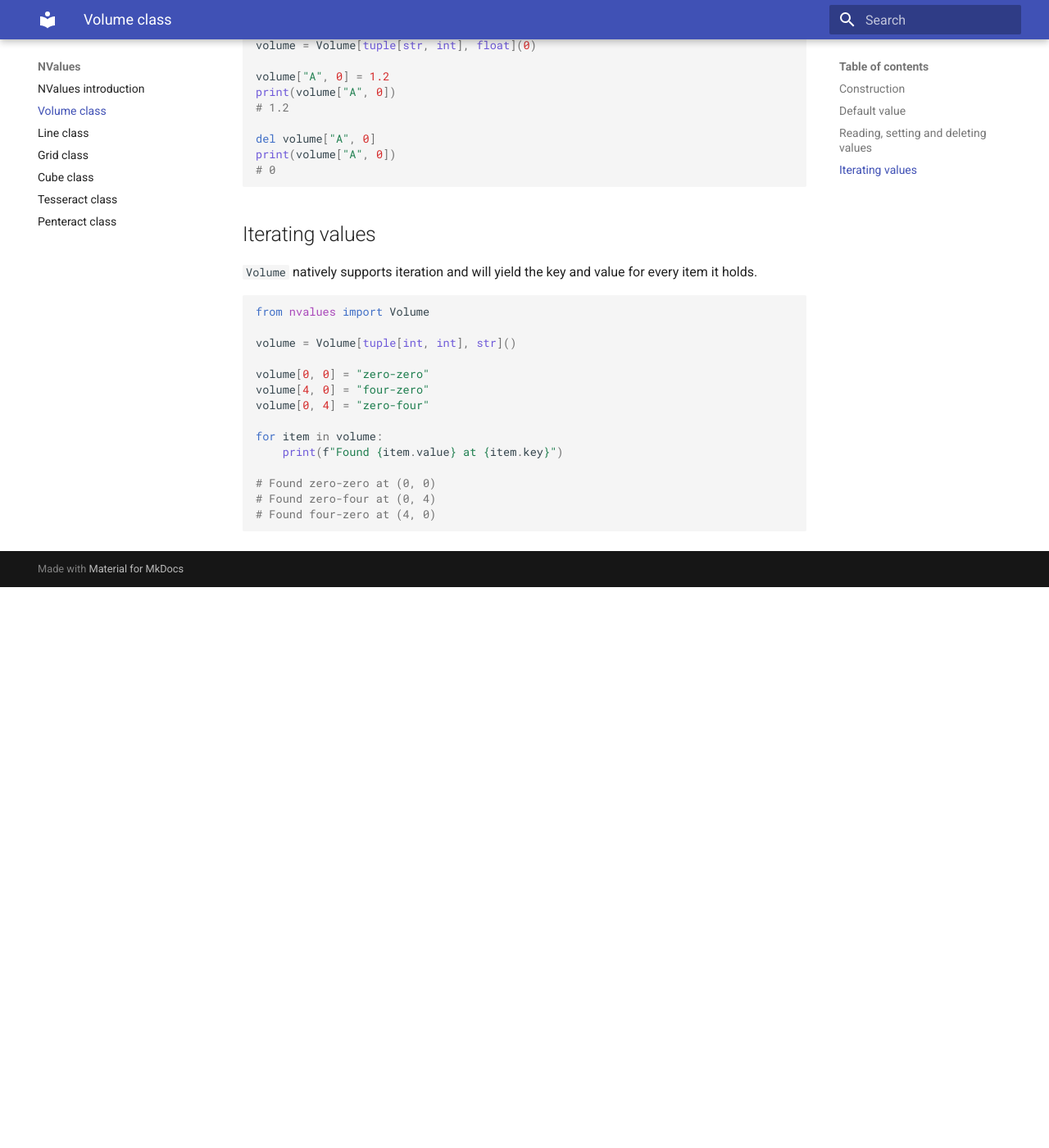
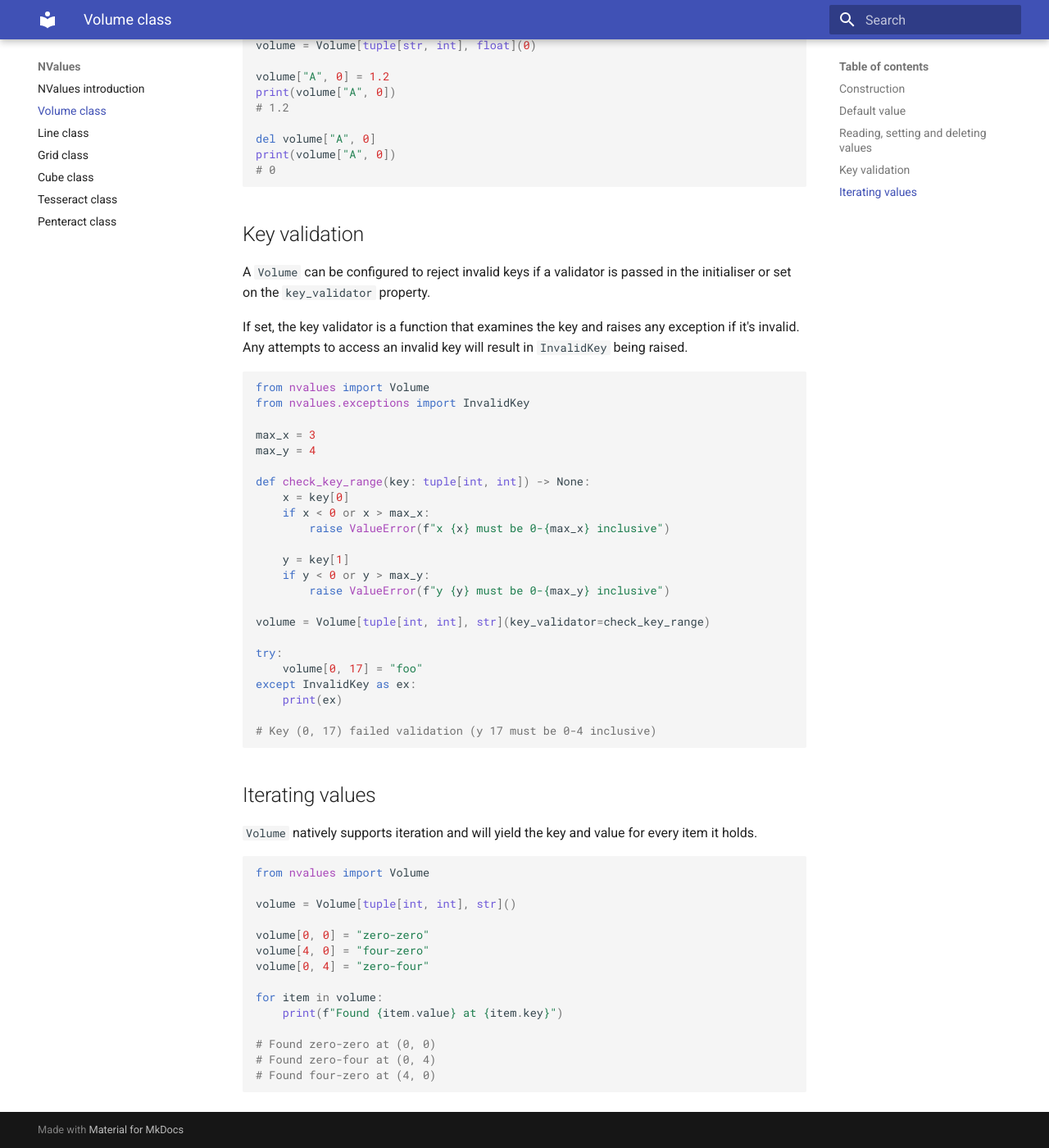
Before and after one commit to cariad/nvalues, an MkDocs documentation site: the page built from docs/volume.md, in a window 1280 px wide and 1400 px high, scrolled down 1210 px. Shown: the whole window at 82% size. Built offline with MkDocs 1.6.1 and Material for MkDocs 9.7.7, drawn with Linux system fonts in a browser that asks for light colours; before the commit the page ends 1926 px from its top, so only the background shows below that.

Commit message:
Add key validation (#13)

````diff
--- a/docs/volume.md
+++ b/docs/volume.md
@@ -58,6 +58,38 @@ print(volume["A", 0])
 # 0
 ```
 
+## Key validation
+
+A `Volume` can be configured to reject invalid keys if a validator is passed in the initialiser or set on the `key_validator` property.
+
+If set, the key validator is a function that examines the key and raises any exception if it's invalid. Any attempts to access an invalid key will result in `InvalidKey` being raised.
+
+```python
+from nvalues import Volume
+from nvalues.exceptions import InvalidKey
+
+max_x = 3
+max_y = 4
+
+def check_key_range(key: tuple[int, int]) -> None:
+    x = key[0]
+    if x < 0 or x > max_x:
+        raise ValueError(f"x {x} must be 0-{max_x} inclusive")
+
+    y = key[1]
+    if y < 0 or y > max_y:
+        raise ValueError(f"y {y} must be 0-{max_y} inclusive")
+
+volume = Volume[tuple[int, int], str](key_validator=check_key_range)
+
+try:
+    volume[0, 17] = "foo"
+except InvalidKey as ex:
+    print(ex)
+
+# Key (0, 17) failed validation (y 17 must be 0-4 inclusive)
+```
+
 ## Iterating values
 
 `Volume` natively supports iteration and will yield the key and value for every item it holds.
--- a/pyproject.toml
+++ b/pyproject.toml
@@ -1,4 +1,5 @@
 [tool.isort]
+line_length = 79
 profile = "black"
 
 [tool.pylint.messages_control]
````
Also changed, not shown: README.md (+32 -0 lines), 10 other files.
